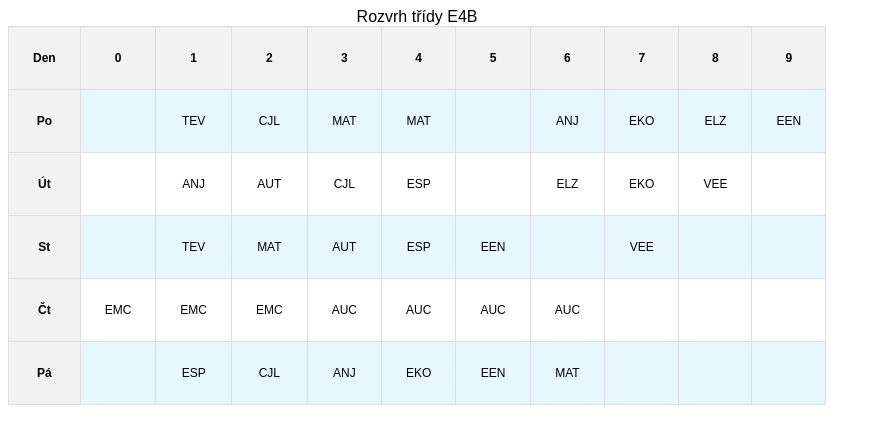
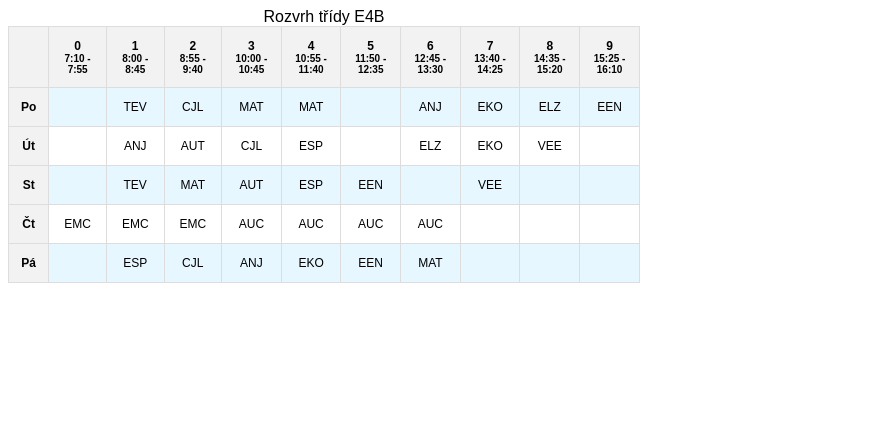
Before and after one commit to pslib-cz/2023-p2a-web-html-table-rozvrh-FilipHudec, a plain HTML site: page index.html in a window 1280 px wide. Shown: the whole page, without its empty margins (0-881 px from the left). Drawn offline with Linux system fonts and the light colour scheme.

Commit message:
time-span vyučovacích hodin

```diff
--- a/index.html
+++ b/index.html
@@ -11,18 +11,19 @@
   <table>
     <thead>
       <tr>
-        <th>Den</th>
-        <th>0</th>
-        <th>1</th>
-        <th>2</th>
-        <th>3</th>
-        <th>4</th>
-        <th>5</th>
-        <th>6</th>
-        <th>7</th>
-        <th>8</th>
-        <th>9</th>
+        <th></th>
+        <th><div class="hour-cell">0<span class="time-span">7:10 - 7:55</span></div></th>
+        <th><div class="hour-cell">1<span class="time-span">8:00 - 8:45</span></div></th>
+        <th><div class="hour-cell">2<span class="time-span">8:55 - 9:40</span></div></th>
+        <th><div class="hour-cell">3<span class="time-span">10:00 - 10:45</span></div></th>
+        <th><div class="hour-cell">4<span class="time-span">10:55 - 11:40</span></div></th>
+        <th><div class="hour-cell">5<span class="time-span">11:50 - 12:35</span></div></th>
+        <th><div class="hour-cell">6<span class="time-span">12:45 - 13:30</span></div></th>
+        <th><div class="hour-cell">7<span class="time-span">13:40 - 14:25</span></div></th>
+        <th><div class="hour-cell">8<span class="time-span">14:35 - 15:20</span></div></th>
+        <th><div class="hour-cell">9<span class="time-span">15:25 - 16:10</span></div></th>
       </tr>
+
     </thead>
     <tbody>
       <tr>
--- a/main.css
+++ b/main.css
@@ -9,7 +9,7 @@ table {
 
 th, td {
     border: 1px solid #ddd;
-    padding: 2em;
+    padding: 1em;
     text-align: center;
     font-size: 12px;
 }
@@ -18,6 +18,15 @@ th {
     background-color: #f2f2f2;
 }
 
-tbody tr:nth-child(odd) td:not(:first-child) {
+tbody tr:nth-child(odd){
     background-color: #e6f7ff;
 }
+
+.hour-cell {
+    text-align: center;
+}
+
+.time-span {
+    font-size: 10px;
+    display: block;
+}
```
